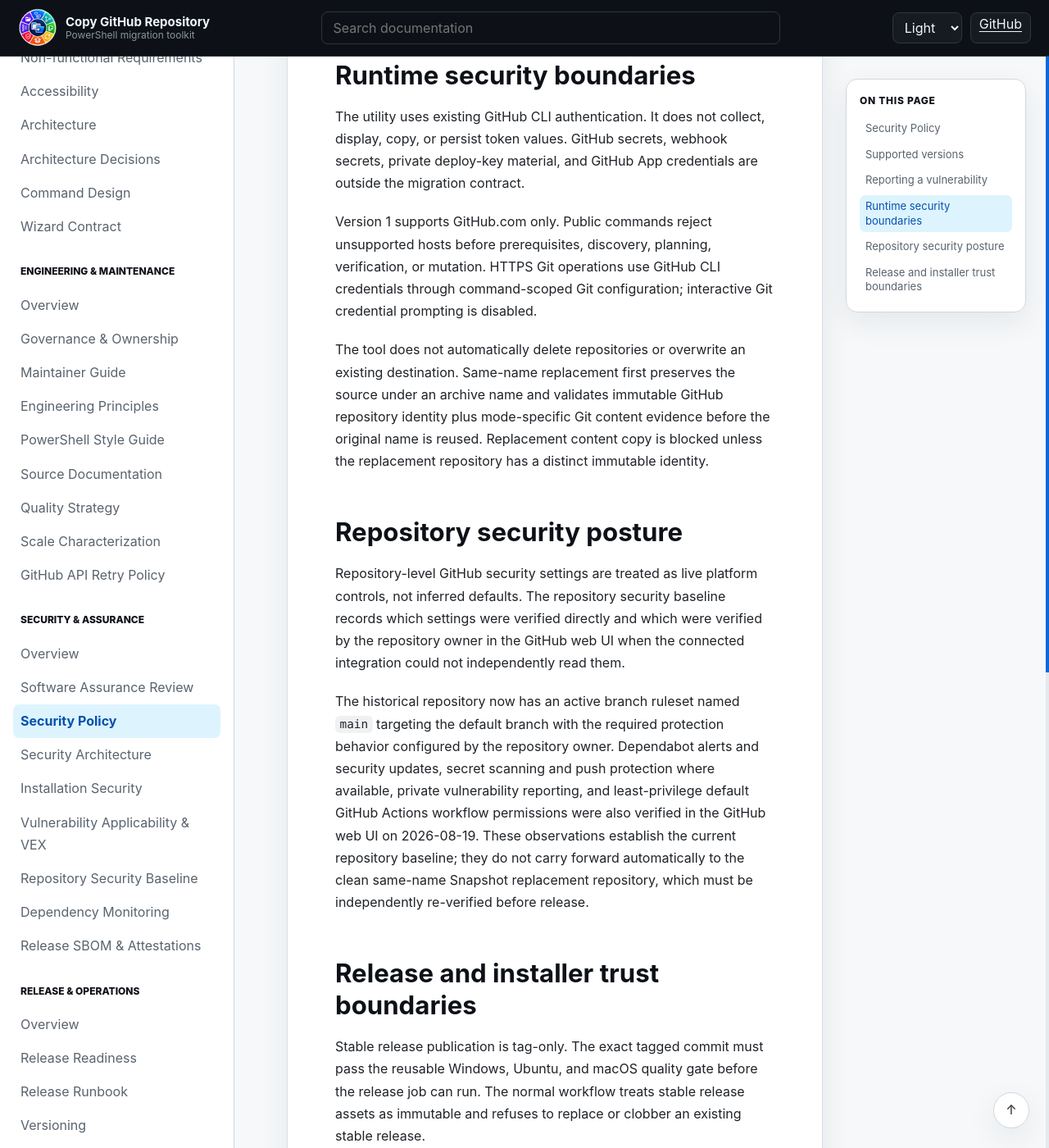
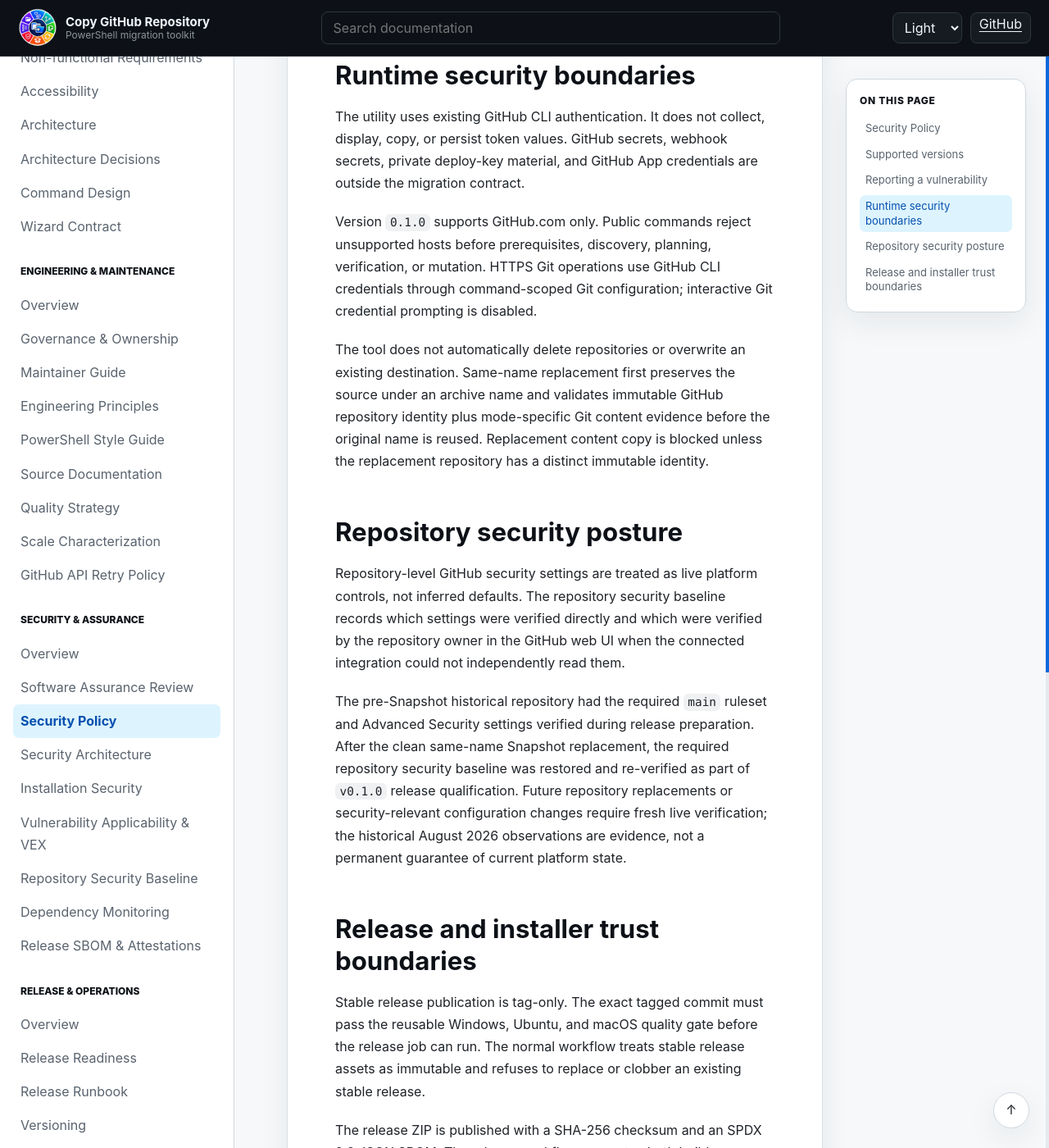
Before and after one commit to infoconex/copy-github-repo, a Jekyll site: the page built from SECURITY.md, in a window 1280 px wide and 1400 px high, scrolled down 1391 px. Shown: the whole window at 82% size. Built offline with Jekyll 4.4.1, drawn with Linux system fonts in a browser that asks for light colours; our own code applies the rules of GitHub Pages for plain Markdown files; some of the changed text lies outside the part shown.

Commit message:
Update security policy for v0.1.0 release

```diff
--- a/SECURITY.md
+++ b/SECURITY.md
@@ -2,14 +2,15 @@
 
 ## Supported versions
 
-The project has not published its first stable release. Security fixes currently
-apply to the latest commit on the default branch until `v0.1.0` is published.
-
-After the first stable release, security fixes target the latest supported stable
-module version under [`docs/user/support-policy.md`](docs/user/support-policy.md). Before
+Version `0.1.0` is the initial stable release and the current supported stable
+module version. Security fixes target the latest supported stable module version
+under [`docs/user/support-policy.md`](docs/user/support-policy.md). Before
 `1.0.0`, older stable versions are not promised parallel security-fix branches
 unless an exceptional backport or extended-support decision is announced
 explicitly.
+
+Unreleased `main` content may contain future fixes or changes, but it is not a
+separately supported production line.
 
 ## Reporting a vulnerability
 
@@ -48,7 +49,7 @@ display, copy, or persist token values. GitHub secrets, webhook secrets, private
 deploy-key material, and GitHub App credentials are outside the migration
 contract.
 
-Version 1 supports GitHub.com only. Public commands reject unsupported hosts
+Version `0.1.0` supports GitHub.com only. Public commands reject unsupported hosts
 before prerequisites, discovery, planning, verification, or mutation. HTTPS Git
 operations use GitHub CLI credentials through command-scoped Git configuration;
 interactive Git credential prompting is disabled.
@@ -66,14 +67,13 @@ not inferred defaults. The repository security baseline records which settings
 were verified directly and which were verified by the repository owner in the
 GitHub web UI when the connected integration could not independently read them.
 
-The historical repository now has an active branch ruleset named `main` targeting
-the default branch with the required protection behavior configured by the
-repository owner. Dependabot alerts and security updates, secret scanning and push
-protection where available, private vulnerability reporting, and least-privilege
-default GitHub Actions workflow permissions were also verified in the GitHub web
-UI on 2026-08-19. These observations establish the current repository baseline;
-they do not carry forward automatically to the clean same-name Snapshot
-replacement repository, which must be independently re-verified before release.
+The pre-Snapshot historical repository had the required `main` ruleset and
+Advanced Security settings verified during release preparation. After the clean
+same-name Snapshot replacement, the required repository security baseline was
+restored and re-verified as part of `v0.1.0` release qualification. Future
+repository replacements or security-relevant configuration changes require fresh
+live verification; the historical August 2026 observations are evidence, not a
+permanent guarantee of current platform state.
 
 ## Release and installer trust boundaries
 
```
